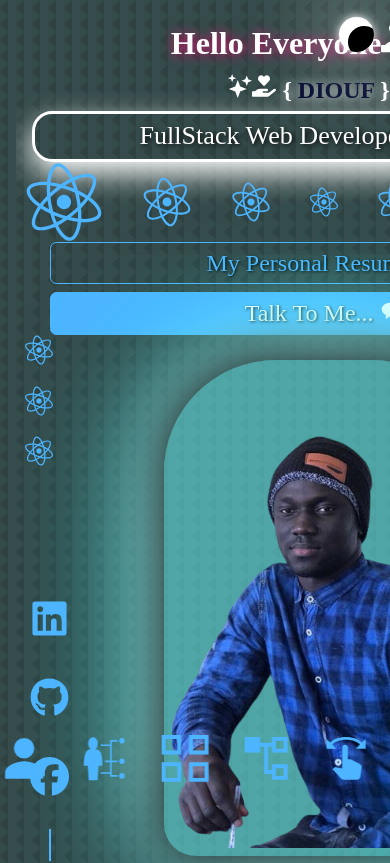
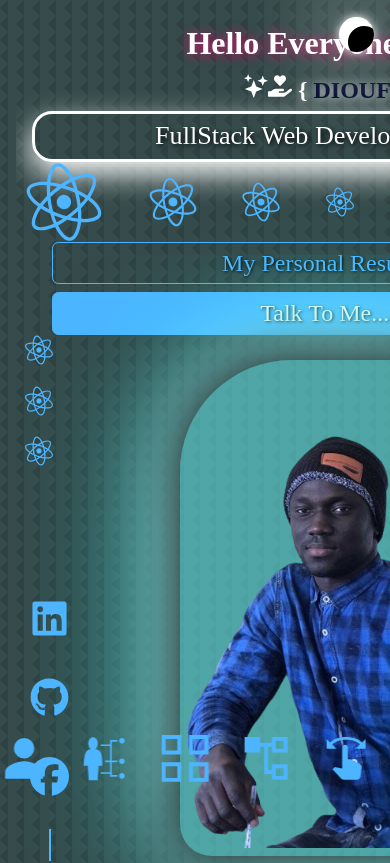
Before and after one commit to Mouhamed1003/keenprogrammer.com, a React (Create React App) app: page / in a window 390 px wide. Shown: the top 863 px of the page. Built offline with nearby package versions, Linux system fonts and the light colour scheme.

Commit message:
Update header.css

```diff
--- a/src/components/header/header.css
+++ b/src/components/header/header.css
@@ -395,13 +395,13 @@ header {
 /* Media Queries - iPhone 12 Pro */
 @media screen and (max-width: 390px) {
     #header {
-        height: 151vh;
-        width: 160vw;
+        height: 171vh;
+        width: 173vw;
         padding-top: 0.5rem; /* Ajouter de la marge en haut */
     }
     header {
         height: 140vh;
-        width: 158vw;
+        width: 166vw;
     }
     .text-light-function {
         font-size: calc(7vw - .1em);
```
